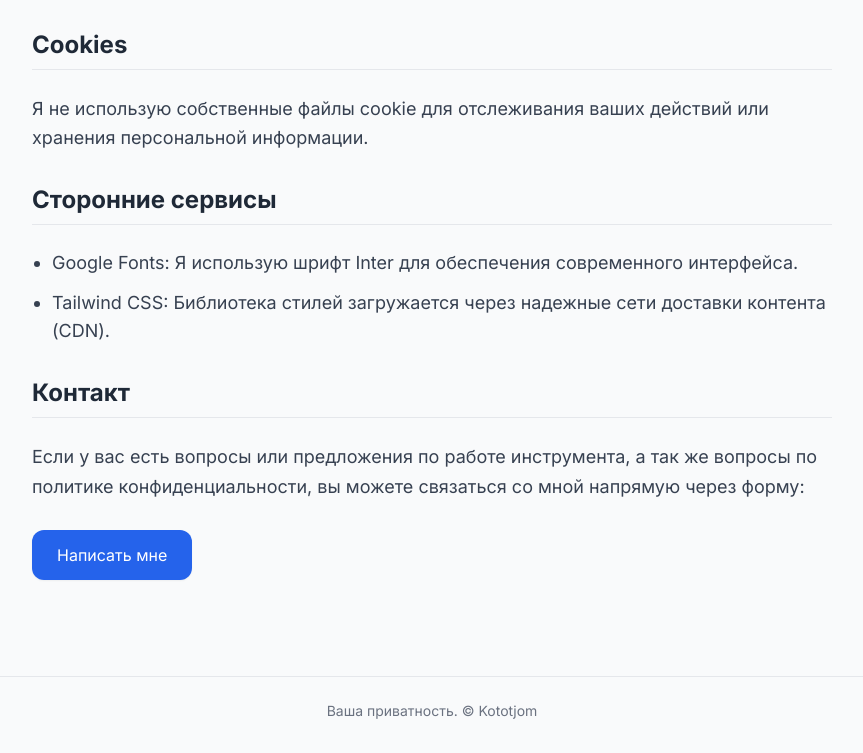
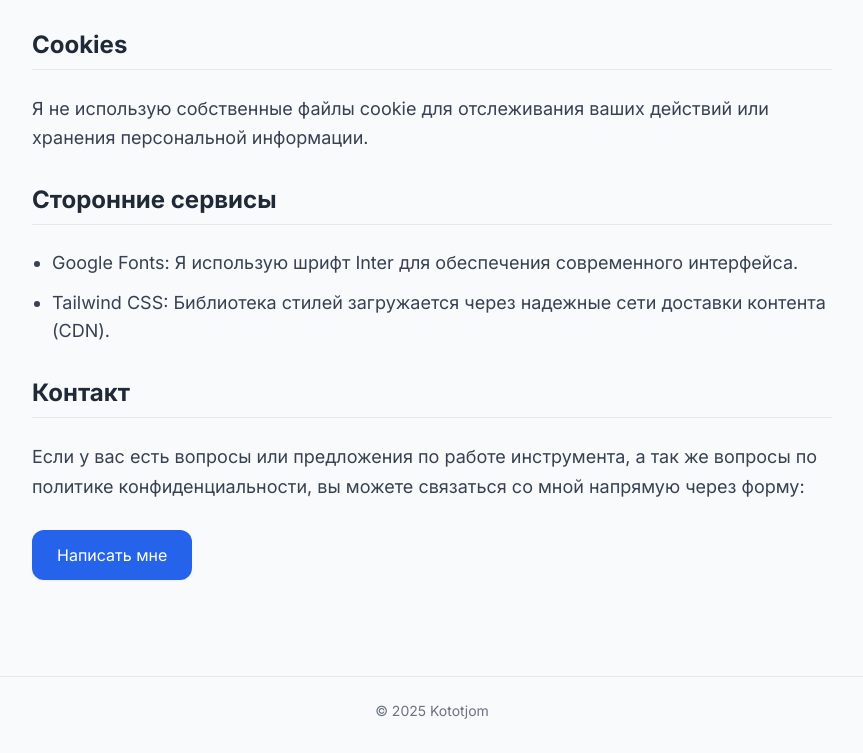
Before and after one commit to kototjom/calculator, a plain HTML site: page приватность/index.html in a window 1280 px wide. Shown: the part 660-1413 px from the top of the page, without its empty margins (208-1071 px from the left). Drawn offline with nearby package versions, Linux system fonts and the light colour scheme.

Commit message:
Update index.html

```diff
--- a/приватность/index.html
+++ b/приватность/index.html
@@ -97,12 +97,13 @@
 
         <div class="mt-12 pt-6 border-t text-center text-gray-500 text-sm">
             <p>
-                <a href="/приватность/" class="hover:underline">Ваша приватность.</a> © <span id="current-year"></span>
-                <a href="https://kototjom.top" class="hover:underline">Kototjom</a>
+                © <span id="current-year"></span> <a href="https://kototjom.top" class="hover:underline">Kototjom</a>
             </p>
         </div>
     </main>
 
 </body>
-
+<script>
+document.getElementById("current-year").textContent = new Date().getFullYear();
+</script>
 </html>
```
